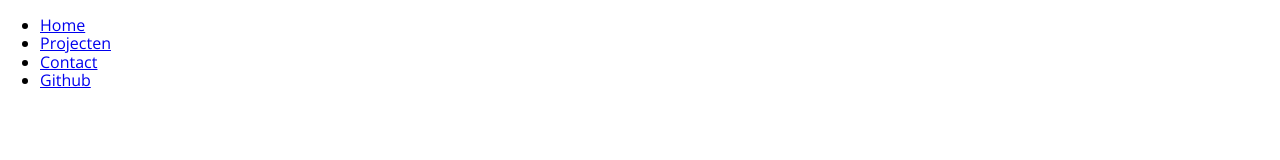
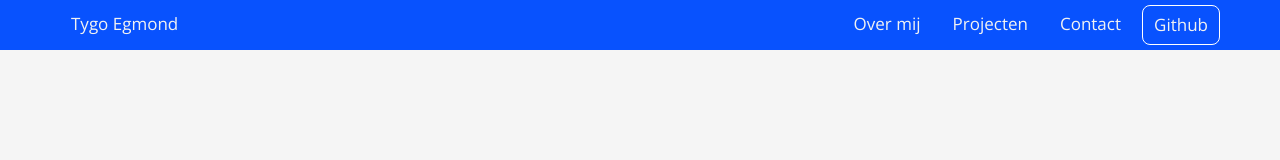
Before and after one commit to ROC-van-Amsterdam-College-Amstelland/project-portfolio-tygoegmond, a plain HTML site: page index.html in a window 1280 px wide. Drawn offline with nearby package versions, Linux system fonts and the light colour scheme.

Commit message:
US-02 - Navigatie style aangepast en achtergrond van de hele pagina

```diff
--- a/css/style.css
+++ b/css/style.css
@@ -1,4 +1,80 @@
-/* Document */
+/* Other */
 body {
     font-family: 'Open Sans', sans-serif;
+    background: whitesmoke;
 }
+
+.color-smooth {
+    /* Firefox */
+    -moz-transition: all 0.1s ease-in;
+    /* WebKit */
+    -webkit-transition: all 0.1s ease-in;
+    /* Opera */
+    -o-transition: all 0.1s ease-in;
+    /* Standard */
+    transition: all 0.1s ease-in;
+}
+
+.container {
+    padding-right: 15px;
+    padding-left: 15px;
+    margin-right: auto;
+    margin-left: auto;
+  }
+  @media (min-width: 768px) {
+    .container {
+      width: 750px;
+    }
+  }
+  @media (min-width: 992px) {
+    .container {
+      width: 970px;
+    }
+  }
+  @media (min-width: 1200px) {
+    .container {
+      width: 1170px;
+    }
+  }
+
+/* Navigation */
+header {
+    overflow: hidden;
+    background: rgb(8, 82, 254);
+    position: fixed;
+    top: 0;
+    width: 100%;
+}
+
+nav a {
+    display: block;
+    color: #f2f2f2;
+    text-align: center;
+    margin: 14px 16px;
+    text-decoration: none;
+    font-size: 17px;
+}
+
+#nav-name {
+    float: left;
+}
+
+#nav-links a {
+    float: right;
+}
+
+.link-border {
+    border: 1px solid rgba(255, 255, 255, 200);
+    border-radius: 8px;
+    padding: 9px 11px;
+    margin: 5px 5px;
+}
+
+.link-border:hover {
+    background: rgba(25, 26, 28, 230);
+}
+
+/* Main */
+main {
+    padding-top: 40px;
+}
--- a/index.html
+++ b/index.html
@@ -13,13 +13,16 @@
 </head>
 <body>
     <header>
-        <nav>
-            <ul>
-                <li><a href="index.html">Home</a></li>
-                <li><a href="projecten.html">Projecten</a></li>
-                <li><a href="contact.html">Contact</a></li>
-                <li><a href="https://github.com/tygoegmond">Github</a></li>
-            </ul>
+        <nav class="container">
+            <div id="nav-name">
+                <a href="index.html">Tygo Egmond</a>
+            </div>
+            <div id="nav-links">
+                <a class="link-border color-smooth" href="https://github.com/tygoegmond">Github</a>
+                <a href="contact.html">Contact</a>
+                <a href="projecten.html">Projecten</a>
+                <a href="index.html">Over mij</a>
+            </div>
         </nav>
     </header>
 
```
